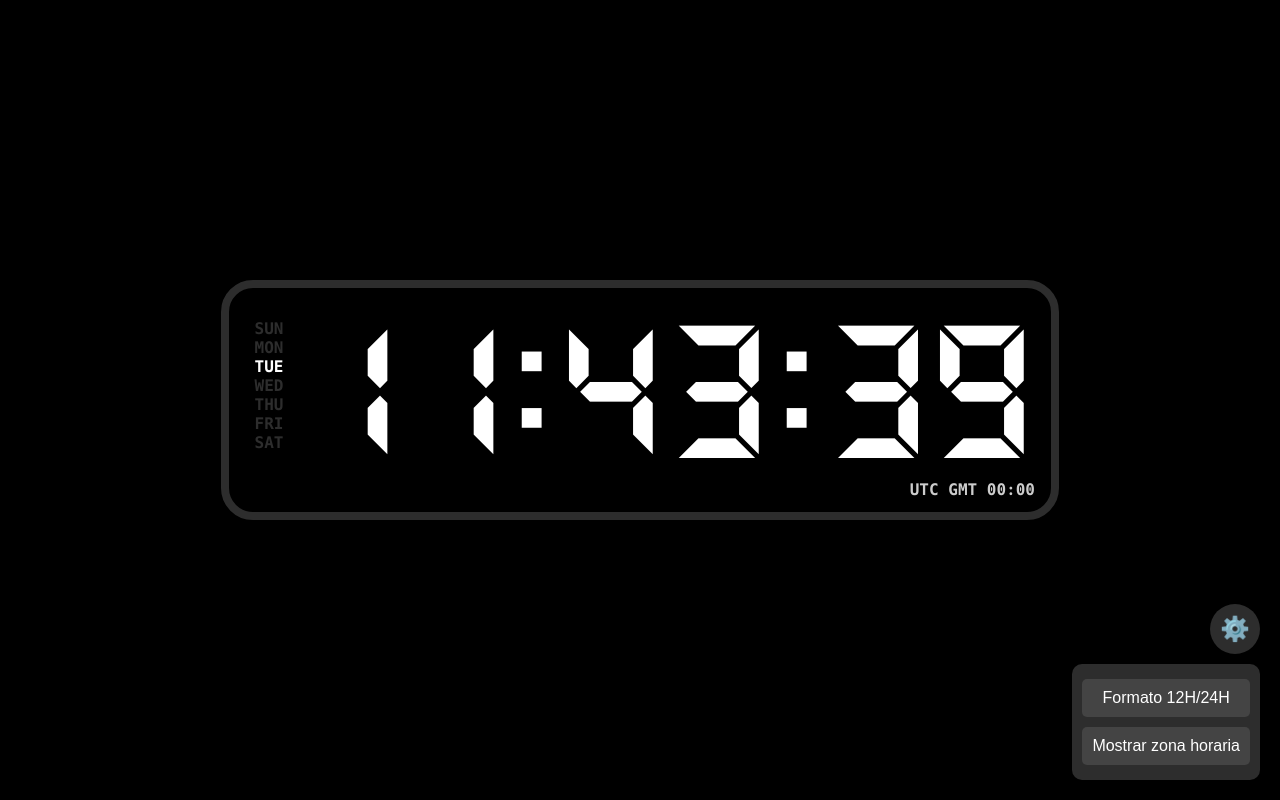
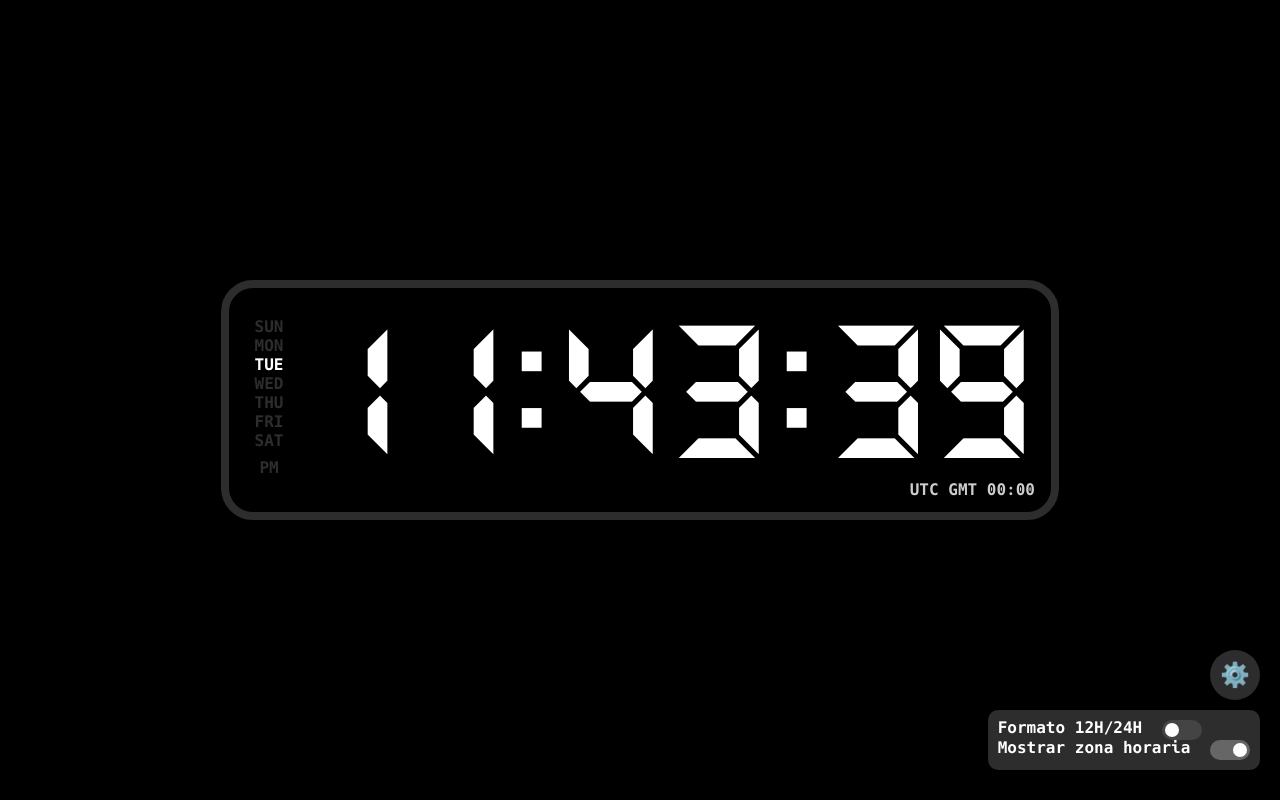
Before and after one commit to PetroGucci/Digital-Clock, a plain HTML site: page index.html in a window 1280 px wide. Both pictures are taken after a click on the button "⚙️". Drawn offline with Linux system fonts and the light colour scheme.

Commit message:
Intento de colocar el fornato a funcionar y modificiacion en la "Configuracion"

```diff
--- a/css/styles.css
+++ b/css/styles.css
@@ -42,6 +42,7 @@ header {
     flex-direction: column;
     justify-content: center;
     align-items: center;
+    padding: 1.5rem 0rem 0rem;
     width: 3rem;
     color: #2d2d2d;
     font-weight: bold;
@@ -59,6 +60,28 @@ header {
 .week .active {
     font-weight: bold;
     color: #ffffff;
+}
+
+.format-time {
+    display: flex;
+    flex-direction: column;
+    justify-content: center;
+    align-items: center;
+    padding: .5rem 0rem 0rem;
+    left: 0;
+    width: 3rem;
+    color: #2d2d2d;
+    font-weight: bold;
+    font-family: "Hack";
+    text-align: center;
+    margin-top: 10px; /* Ajusta la distancia desde week */
+    font-size: 1.5rem;
+    color: #2d2d2d; /* Color gris por defecto */
+}
+
+.format-time.active {
+    color: #ffffff; /* Color blanco cuando está activo */
+    font-weight: bold;
 }
 
 .time {
@@ -147,10 +170,19 @@ header {
     flex-direction: column;
     background-color: #2d2d2d;
     color: #ffffff;
+    font-family: "Hack";
     border-radius: 10px;
     padding: 10px;
     margin-top: 10px;
     box-shadow: 0 4px 6px rgba(0, 0, 0, 0.2);
+    margin-bottom: 10px; /* Ajusta el margen para que se deslice hacia arriba */
+    transform: translateY(100%); /* Oculta el panel inicialmente */
+    transition: transform 0.3s ease-in-out; /* Animación de deslizamiento */
+}
+
+.settings-panel.show {
+    display: flex;
+    transform: translateY(0); /* Desliza hacia arriba */
 }
 
 .settings-panel button {
@@ -171,3 +203,49 @@ header {
 .settings-panel.show {
     display: flex;
 }
+
+.switch {
+    position: relative;
+    display: inline-block;
+    width: 40px;
+    height: 20px;
+    margin-left: 10px;
+}
+
+.switch input {
+    opacity: 0;
+    width: 0;
+    height: 0;
+}
+
+.slider {
+    position: absolute;
+    cursor: pointer;
+    top: 0;
+    left: 0;
+    right: 0;
+    bottom: 0;
+    background-color: #444;
+    transition: 0.4s;
+    border-radius: 20px;
+}
+
+.slider:before {
+    position: absolute;
+    content: "";
+    height: 14px;
+    width: 14px;
+    left: 3px;
+    bottom: 3px;
+    background-color: white;
+    transition: 0.4s;
+    border-radius: 50%;
+}
+
+input:checked + .slider {
+    background-color: #666;
+}
+
+input:checked + .slider:before {
+    transform: translateX(20px);
+}
--- a/index.html
+++ b/index.html
@@ -19,6 +19,7 @@
                 <div>THU</div>
                 <div>FRI</div>
                 <div>SAT</div>
+                <div class="format-time">AM</div>
             </div>
             <div class="time">
                 <div class="hour">00</div>
@@ -36,8 +37,20 @@
     <div class="settings-container">
         <button class="settings-button">⚙️</button>
         <div class="settings-panel">
-            <button id="toggle-format">Formato 12H/24H</button>
-            <button id="toggle-timezone">Mostrar zona horaria</button>
+            <label>
+                Formato 12H/24H
+                <div class="switch">
+                    <input type="checkbox" id="toggle-format">
+                    <span class="slider"></span>
+                </div>
+            </label>
+            <label>
+                Mostrar zona horaria
+                <div class="switch">
+                    <input type="checkbox" id="toggle-timezone" checked>
+                    <span class="slider"></span>
+                </div>
+            </label>
         </div>
     </div>
     <script src="js/script.js"></script>
--- a/js/script.js
+++ b/js/script.js
@@ -7,6 +7,7 @@ const min = $('.min');
 const sec = $('.sec');
 const week = $('.week');
 const locationInfo = $('.location-info');
+const formatTime = document.querySelector('.format-time');
 
 let showDot = true;
 
@@ -22,17 +23,22 @@ let showTimezone = true; // Por defecto, mostrar zona horaria
 const systemFormat = new Intl.DateTimeFormat('default', { hour: 'numeric' }).resolvedOptions().hourCycle;
 is24HourFormat = systemFormat === 'h23';
 
+// Actualizar el estado de AM/PM
+function updateFormatTime(hours) {
+    const isPM = hours >= 12;
+    formatTime.textContent = isPM ? 'PM' : 'AM';
+    formatTime.classList.toggle('active', isPM); // Activa o desactiva el estilo
+}
+
 // Alternar el formato 12H/24H
-toggleFormatButton.addEventListener('click', () => {
-    is24HourFormat = !is24HourFormat;
-    toggleFormatButton.textContent = is24HourFormat ? 'Formato 12H' : 'Formato 24H';
+toggleFormatButton.addEventListener('change', () => {
+    is24HourFormat = toggleFormatButton.checked;
     update(); // Actualizar el reloj
 });
 
 // Alternar la visibilidad de la zona horaria
-toggleTimezoneButton.addEventListener('click', () => {
-    showTimezone = !showTimezone;
-    toggleTimezoneButton.textContent = showTimezone ? 'Ocultar zona horaria' : 'Mostrar zona horaria';
+toggleTimezoneButton.addEventListener('change', () => {
+    showTimezone = toggleTimezoneButton.checked;
     document.querySelector('.GMT').style.display = showTimezone ? 'block' : 'none';
 });
 
@@ -52,6 +58,8 @@ function update() {
     if (!is24HourFormat) {
         hours = hours % 12 || 12; // Convertir a formato 12H
     }
+
+    updateFormatTime(localeTime.getHours()); // Actualizar AM/PM
 
     // Mantener el primer ':' estático o cambiarlo al cambiar el minuto
     if (localeTime.getSeconds() === 0) {
```
